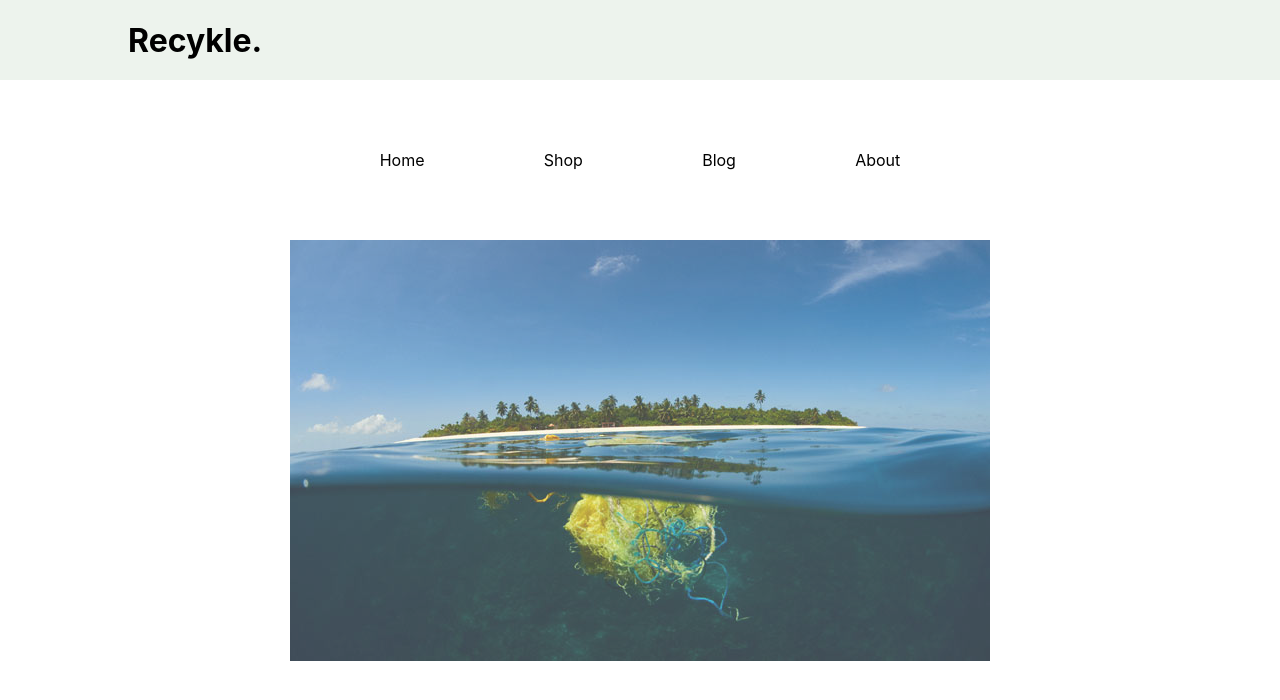
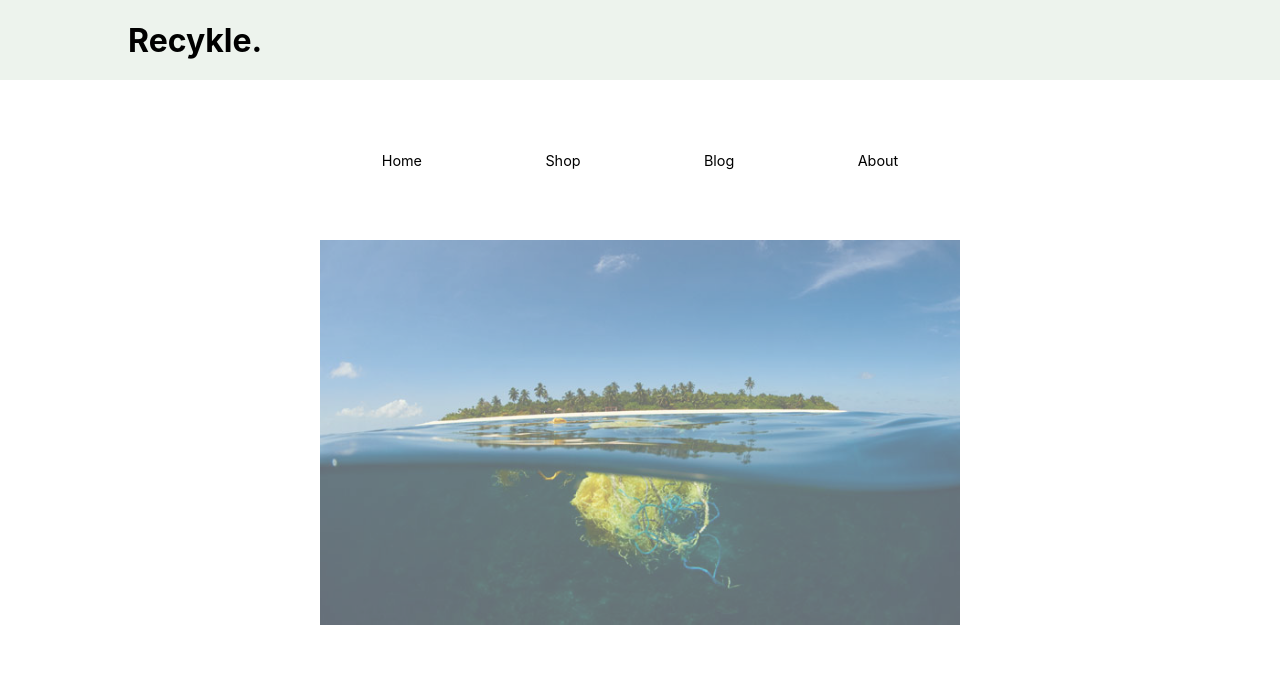
Before and after one commit to aaronnn47/recykle, a React (Create React App) app: page / in a window 1280 px wide. Shown: the top 700 px of the page. Built offline with nearby package versions, Linux system fonts and the light colour scheme.

Commit message:
media queries

```diff
--- a/src/App.css
+++ b/src/App.css
@@ -1,3 +1,9 @@
+* {
+  padding:0;
+  margin:0;
+  box-sizing: border-box;
+}
+
 .App {
   width:100vw;
   height: 100vh;
@@ -32,5 +38,70 @@
 }
 
 .home-body > img{
-  opacity: .75;
+  opacity: .70;
 }
+
+@media(min-width: 310px){
+  .nav-links{
+    width: 90%;
+    font-size: 90%;
+  }
+
+  .home-body > img{
+    width: 80%;
+    height: 90%;
+    opacity: .60;
+  }
+}
+
+@media(min-width: 400px){
+  .nav-links{
+    width: 80%;
+    font-size: 90%;
+  }
+
+  .home-body > img{
+    width: 80%;
+    height: 80%;
+    opacity: .60;
+  }
+}
+
+@media(min-width: 600px){
+  .nav-links{
+    width: 70%;
+    font-size: 90%;
+  }
+
+  .home-body > img{
+    width: 70%;
+    height: 80%;
+    opacity: .60;
+  }
+}
+
+@media(min-width: 900px){
+  .nav-links{
+    width: 60%;
+    font-size: 90%;
+  }
+
+  .home-body > img{
+    width: 60%;
+    height: 60%;
+    opacity: .60;
+  }
+}
+
+@media(min-width: 1100px){
+  .nav-links{
+    width: 50%;
+    font-size: 90%;
+  }
+
+  .home-body > img{
+    width: 50%;
+    height: 50%;
+    opacity: .60;
+  }
+}
```
